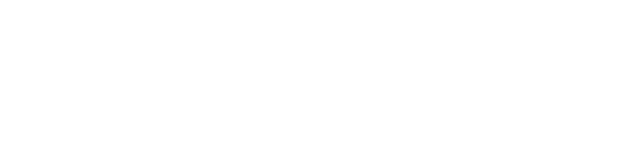
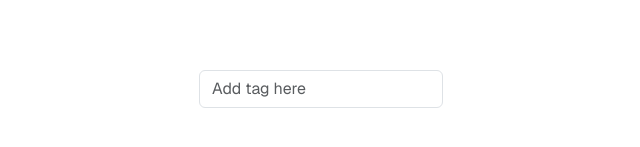
Before and after one commit to Syzygicality/tagle, a Next.js app: page / in a window 1280 px wide. Shown: the part 299-446 px from the top of the page, without its empty margins (283-923 px from the left). Built offline with nearby package versions, Linux system fonts and the light colour scheme.

Commit message:
more stuff

```diff
--- a/src/app/globals.css
+++ b/src/app/globals.css
@@ -10,7 +10,3 @@
 body {
   font-family: var(--font-sans);
 }
-
-.background {
-  @apply bg-white min-h-screen flex;
-}
--- a/src/app/layout.tsx
+++ b/src/app/layout.tsx
@@ -3,7 +3,6 @@
 import "bootstrap/dist/css/bootstrap.min.css";
 import "./globals.css";
 import BootstrapClient from "@/components/BootstrapClient";
-
 
 const geistSans = Geist({
   variable: "--font-geist-sans",
--- a/src/app/page.tsx
+++ b/src/app/page.tsx
@@ -1,7 +1,15 @@
 export default function Home() {
   return (
-    <div className="background">
-
+    <div className="flex min-h-screen items-center justify-center bg-white p-4">
+      <div className="flex flex-col gap-4">
+        <div className="flex gap-4">
+          <div className="flex grow flex-col gap-4">
+            <input type="text" placeholder="Add tag here" className="form-control" />
+          </div>
+          <div className="grid grow-4 grid-cols-3 gap-4"></div>
+        </div>
+        <div className="grid grid-cols-4 gap-4"></div>
+      </div>
     </div>
-  )
+  );
 }
--- /dev/null
+++ b/src/components/Tag.tsx
@@ -0,0 +1,8 @@
+interface TagSectionProps {
+  name: string;
+  tags: string[];
+}
+
+export default function TagSection({ name, tags }: TagSectionProps) {
+  return <div></div>;
+}
--- /dev/null
+++ b/src/components/TagSection.tsx
@@ -0,0 +1,8 @@
+interface TagSectionProps {
+  name: string;
+  tags: string[];
+}
+
+export default function TagSection({ name, tags }: TagSectionProps) {
+  return <div></div>;
+}
```
Also changed, not shown: src/components/QuerySection.tsx (added), 2 other files (tests, documents, lock files or other folders).
